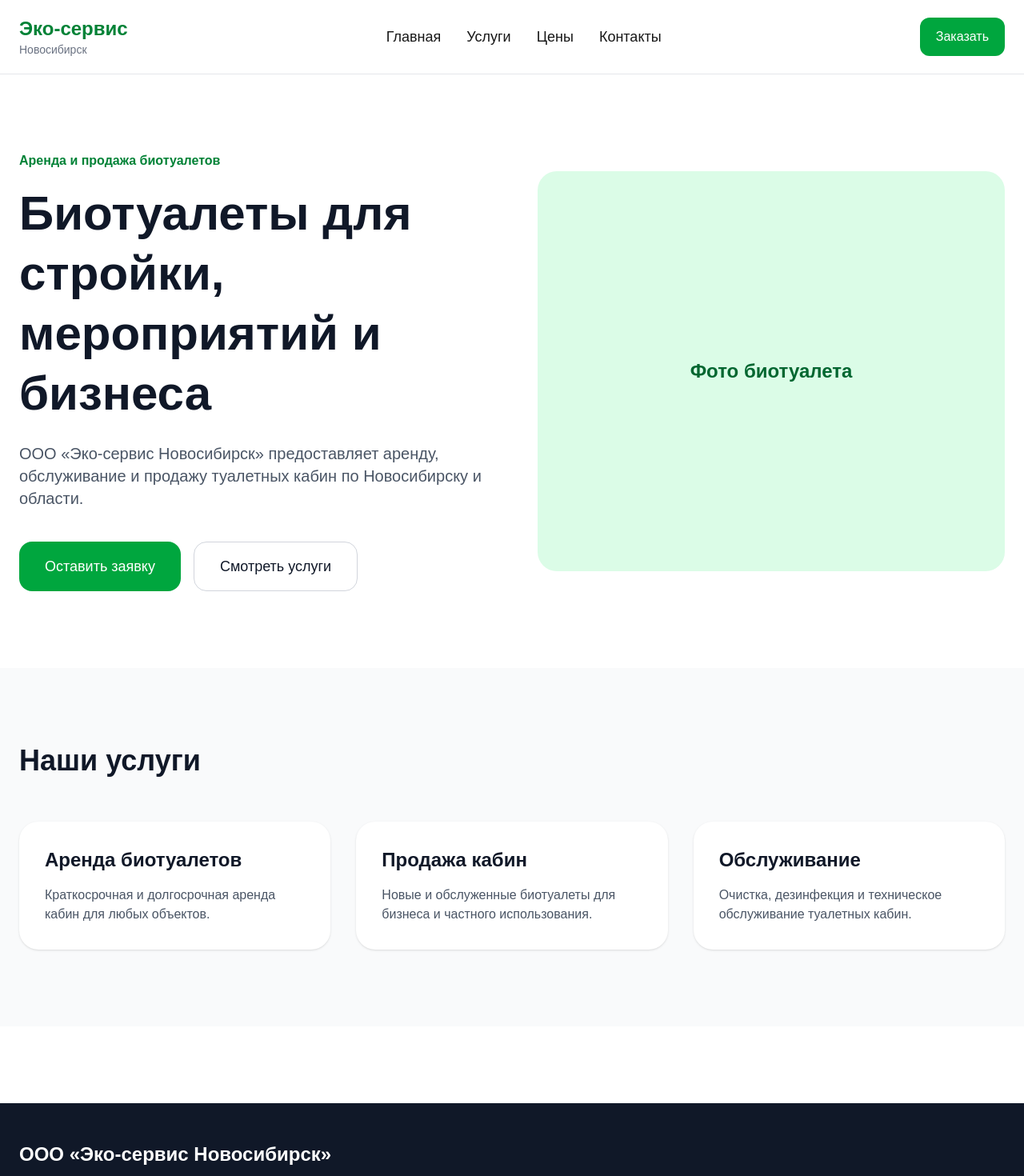
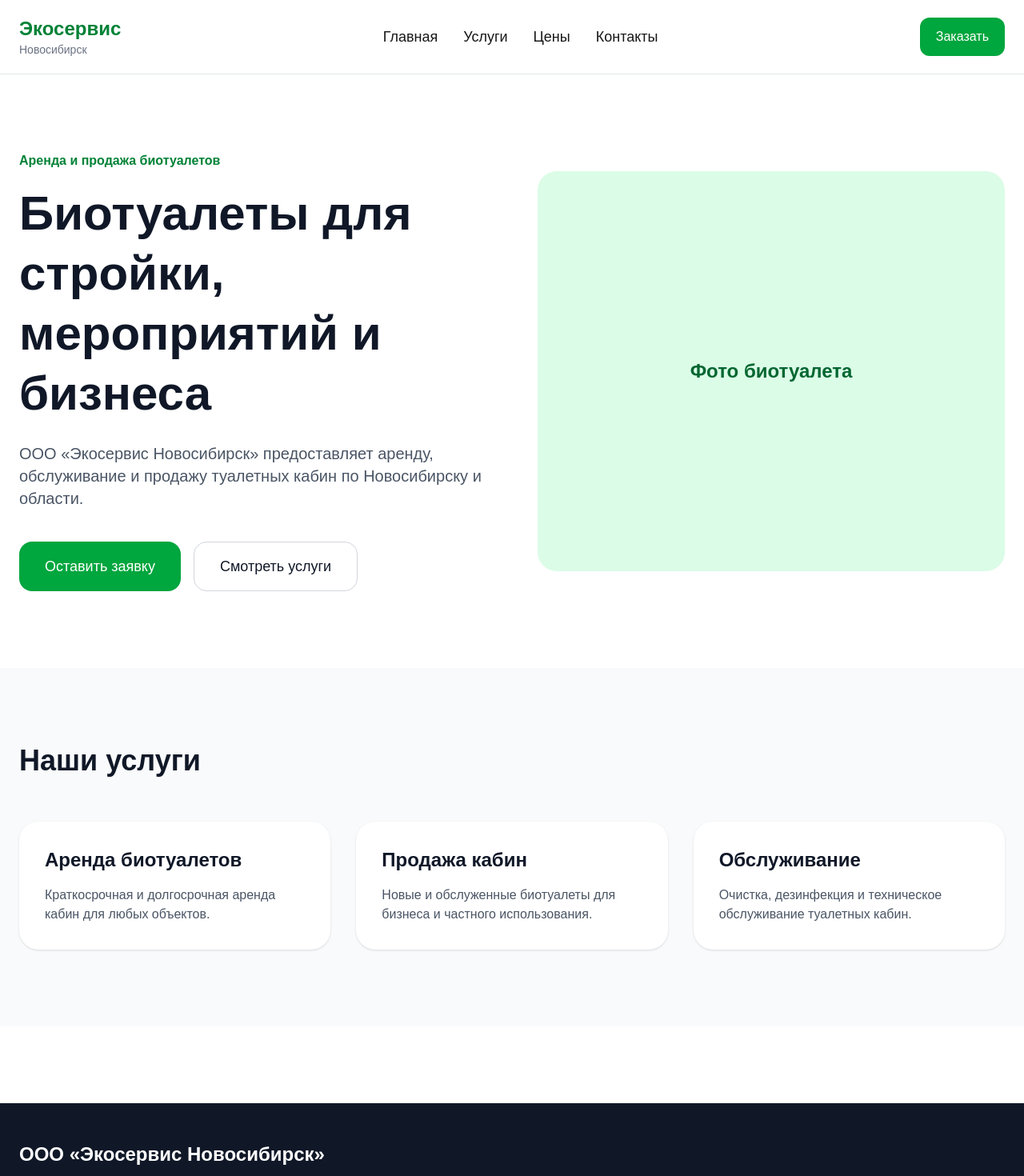
Before and after one commit to Skyeeeeeeeeeeeeeeeeeee/eco-service-site, a Next.js app: page / in a window 1280 px wide. Shown: the top 1470 px of the page at 80% size. Built offline with nearby package versions, Linux system fonts and the light colour scheme.

Commit message:
fix brand name

```diff
--- a/app/layout.tsx
+++ b/app/layout.tsx
@@ -3,7 +3,7 @@ import "./globals.css";
 import Link from "next/link";
 
 export const metadata: Metadata = {
-  title: "Эко-сервис Новосибирск",
+  title: "Экосервис Новосибирск",
   description: "Аренда и продажа биотуалетов",
 };
 
@@ -23,7 +23,7 @@ export default function RootLayout({
             <Link href="/">
               <div>
                 <h2 className="text-2xl font-bold text-green-700">
-                  Эко-сервис
+                  Экосервис
                 </h2>
 
                 <p className="text-sm text-gray-500">
@@ -79,7 +79,7 @@ export default function RootLayout({
           <div className="max-w-7xl mx-auto px-6">
 
             <h2 className="text-2xl font-bold mb-4">
-              ООО «Эко-сервис Новосибирск»
+              ООО «Экосервис Новосибирск»
             </h2>
 
             <p className="text-gray-400">
--- a/app/page.tsx
+++ b/app/page.tsx
@@ -19,7 +19,7 @@ export default function Home() {
             </h1>
 
             <p className="text-xl text-gray-600 mb-10">
-              ООО «Эко-сервис Новосибирск» предоставляет аренду,
+              ООО «Экосервис Новосибирск» предоставляет аренду,
               обслуживание и продажу туалетных кабин по Новосибирску
               и области.
             </p>
--- a/app/services/page.tsx
+++ b/app/services/page.tsx
@@ -9,7 +9,7 @@ export default function ServicesPage() {
         </h1>
 
         <p className="text-xl text-gray-600 mb-16 max-w-3xl">
-          ООО «Эко-сервис Новосибирск» предоставляет полный спектр
+          ООО «Экосервис Новосибирск» предоставляет полный спектр
           услуг по аренде, продаже и обслуживанию биотуалетов.
         </p>
 
```
